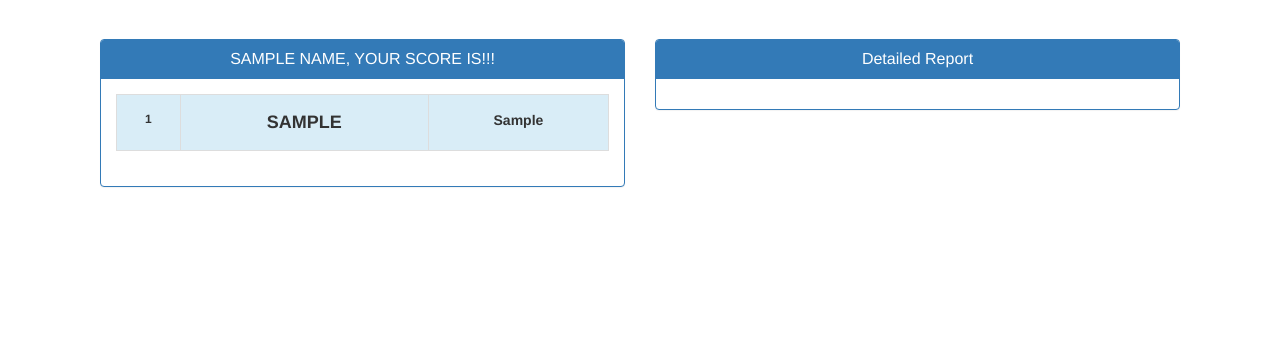
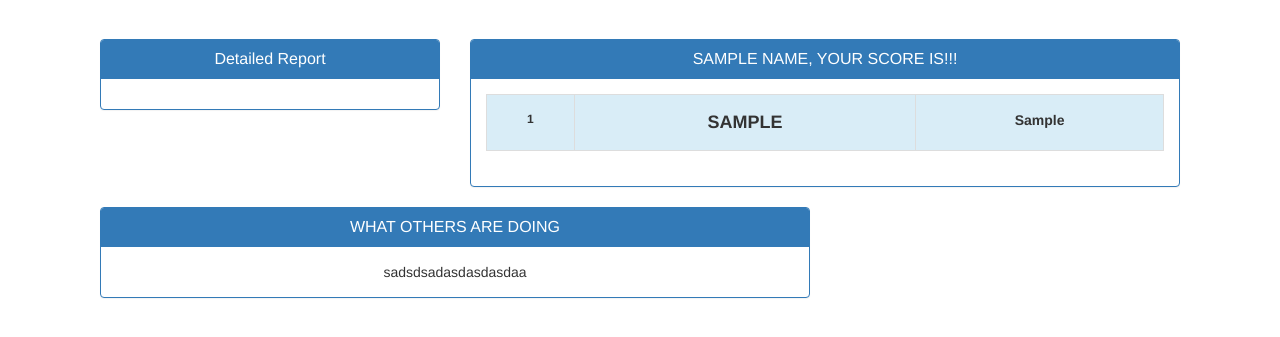
Before and after one commit to ramprasathdgl/QuizApp, a Django app: template quiz/templates/quiz/results.html in a window 1280 px wide. Shown: the part 51-388 px from the top of the page. Run offline with Django 3.2, Linux system fonts and the light colour scheme; data comes from the database, SQL or seed files in the repository; the template is opened without the code that fills it: values that come from a table or form of the project are taken from there, most other values are stand-ins (such as "Sample title", 1, 10 or a date in 2020); some libraries are stand-ins or nearby versions.

```diff
--- a/quiz/templates/quiz/results.html
+++ b/quiz/templates/quiz/results.html
@@ -3,37 +3,8 @@
 {% if question_list %}
 <div class="container-fluid">
   <div class="row">
-    <div class="col-md-6">
-      <div class="panel panel-primary">
-          <div class="panel-heading">
-              <h1 class="panel-title text-uppercase"> {{ name }}, Your Score is!!! </h1>
-          </div>
-          <div class="panel-body">
-              <table class="table table-hover table-bordered">
-                  <tbody>
-                      {% for k,v in result_dict.items %}
-                          <tr class="info">
-                              <td>
-                                  <h6> <strong> {{ forloop.counter }} </strong></h6>
-                              </td>
-                              <td >
-                                  <h4>
-                                      <p class="text-uppercase">
-                                          <strong> {{ k }} </strong>
-                                      </p>
-                                  </h4>
-                              </td>
-                              <td>
-                                  <h5><strong> {{ v }} </strong></h5>
-                              </td>
-                          </tr>
-                      {% endfor %}
-                  </tbody>
-              </table>
-          </div>
-      </div>
-    </div>
-    <div class="col-md-6">
+    <div class="col-md-4">
+
       <div class="panel panel-primary">
           <div class="panel-heading">
               <h1 class="panel-title">Detailed Report </h1>
@@ -65,6 +36,49 @@
           </div>
       </div>
     </div>
+
+    <div class="col-md-8">
+      <div class="panel panel-primary">
+          <div class="panel-heading">
+              <h1 class="panel-title text-uppercase"> {{ name }}, Your Score is!!! </h1>
+          </div>
+          <div class="panel-body">
+              <table class="table table-hover table-bordered">
+                  <tbody>
+                      {% for k,v in result_dict.items %}
+                          <tr class="info">
+                              <td>
+                                  <h6> <strong> {{ forloop.counter }} </strong></h6>
+                              </td>
+                              <td >
+                                  <h4>
+                                      <p class="text-uppercase">
+                                          <strong> {{ k }} </strong>
+                                      </p>
+                                  </h4>
+                              </td>
+                              <td>
+                                  <h5><strong> {{ v }} </strong></h5>
+                              </td>
+                          </tr>
+                      {% endfor %}
+                  </tbody>
+              </table>
+          </div>
+      </div>
+    </div>
+
+    <div class="col-md-8">
+      <div class="panel panel-primary">
+          <div class="panel-heading">
+              <h1 class="panel-title text-uppercase"> WHat others are doing </h1>
+          </div>
+          <div class="panel-body">
+            sadsdsadasdasdasdaa
+          </div>
+      </div>
+    </div>
+
   </div>
 </div>
 
```
